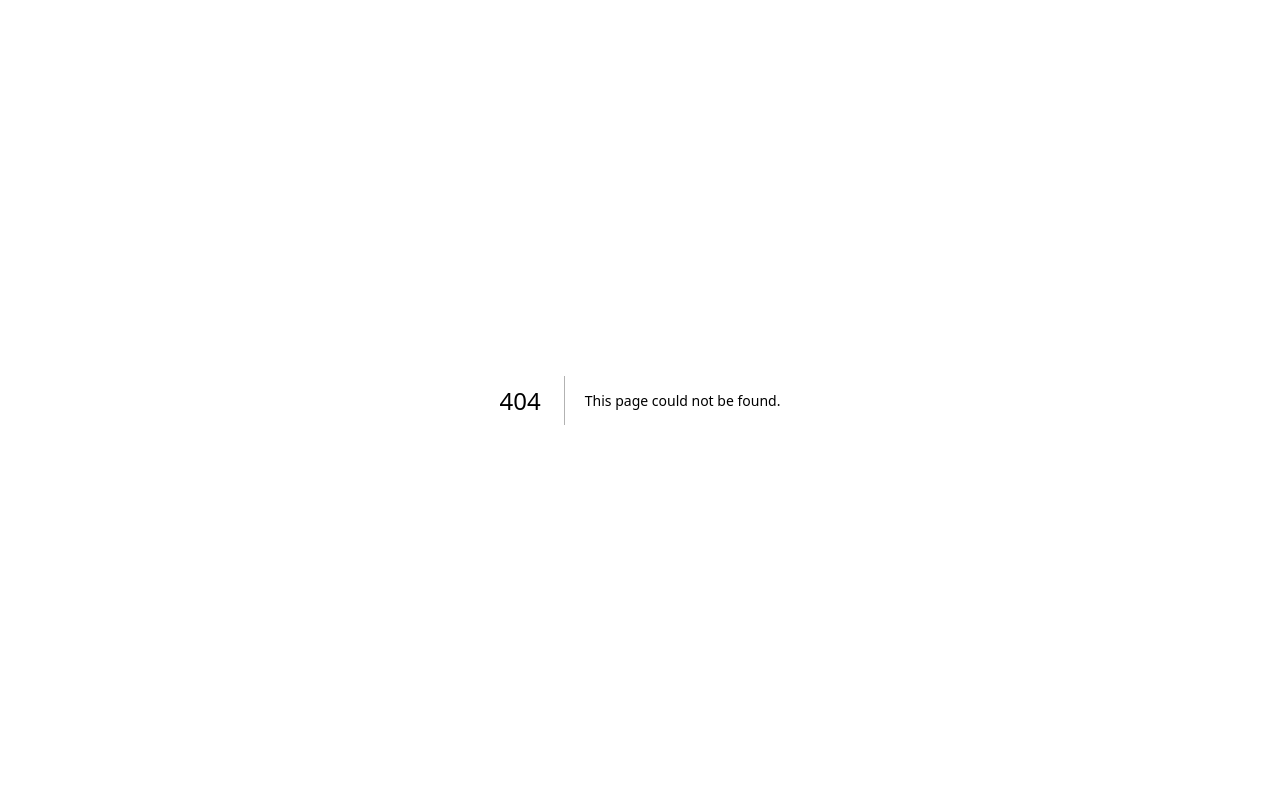
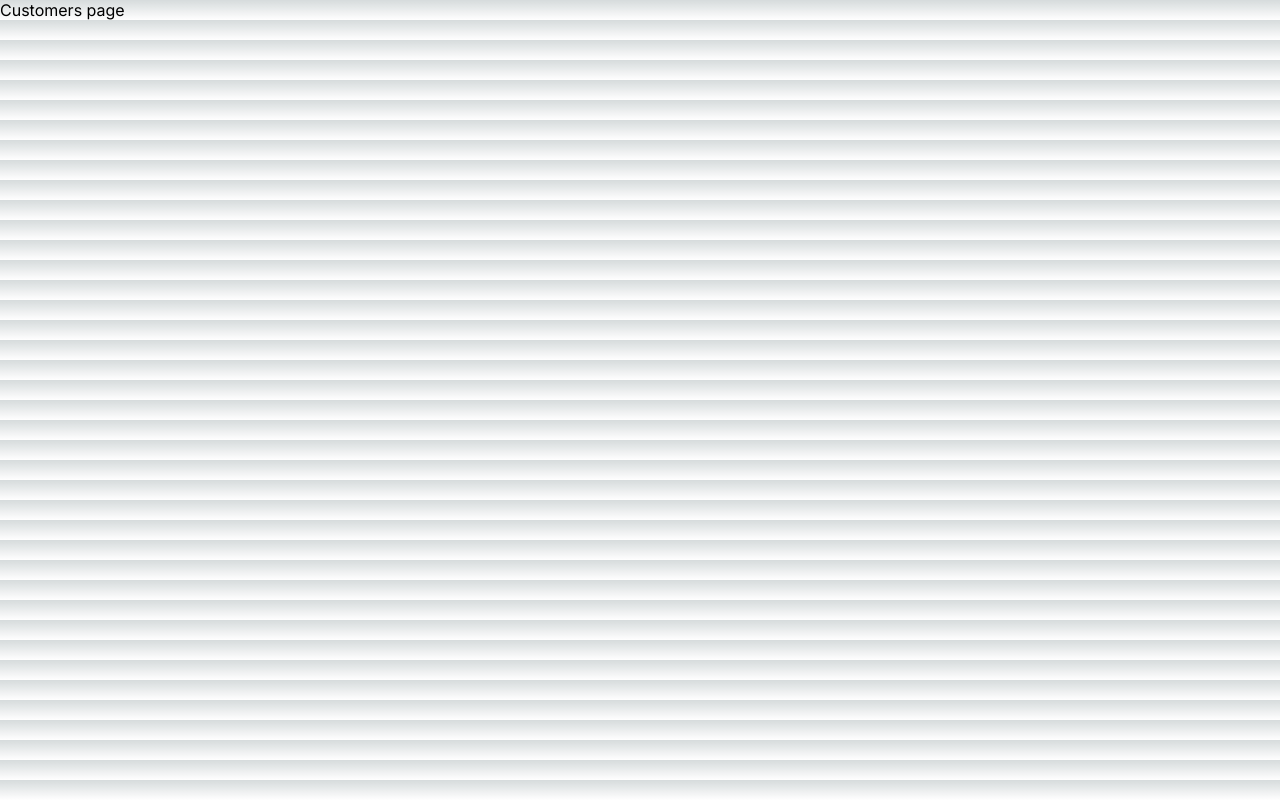
Before and after one commit to nchhujimiyama/next-project, a Next.js app: page /dashboard/customers in a window 1280 px wide. Before the commit this address had no page. Built offline with nearby package versions, Linux system fonts and the light colour scheme; a web font is replaced by a local one.

Commit message:
新しいページを作成

```diff
--- /dev/null
+++ b/src/app/dashboard/customers/page.tsx
@@ -0,0 +1,11 @@
+import { Layout } from "@/components/common/Layout";
+
+const Page = () => {
+  return (
+    <Layout>
+      <p>Customers page</p>
+    </Layout>
+  );
+}
+
+export default Page;
--- /dev/null
+++ b/src/components/common/Layout.tsx
@@ -0,0 +1,13 @@
+import React from "react";
+import { SideNav } from "../organisms/SideNav";
+
+export const Layout = ({ children }: { children: React.ReactNode }) => {
+  return (
+    <div>
+      <SideNav />
+      <div>
+        {children}
+      </div>
+    </div>
+  );
+}
--- /dev/null
+++ b/src/components/organisms/SideNav.tsx
@@ -0,0 +1,3 @@
+export const SideNav = () => {
+  return <></>
+}
```
Also changed, not shown: src/app/dashboard/invoices/page.tsx (added, +11 -0 lines), src/app/dashboard/page.tsx (added, +11 -0 lines).
